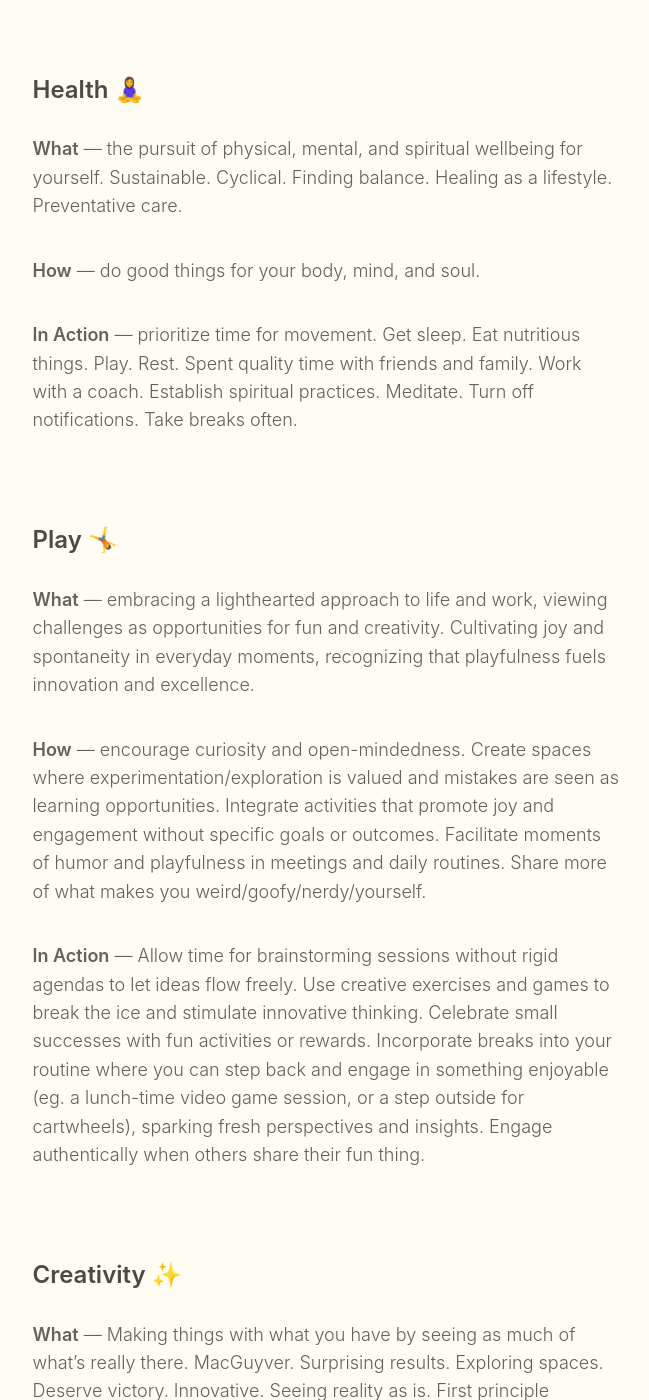
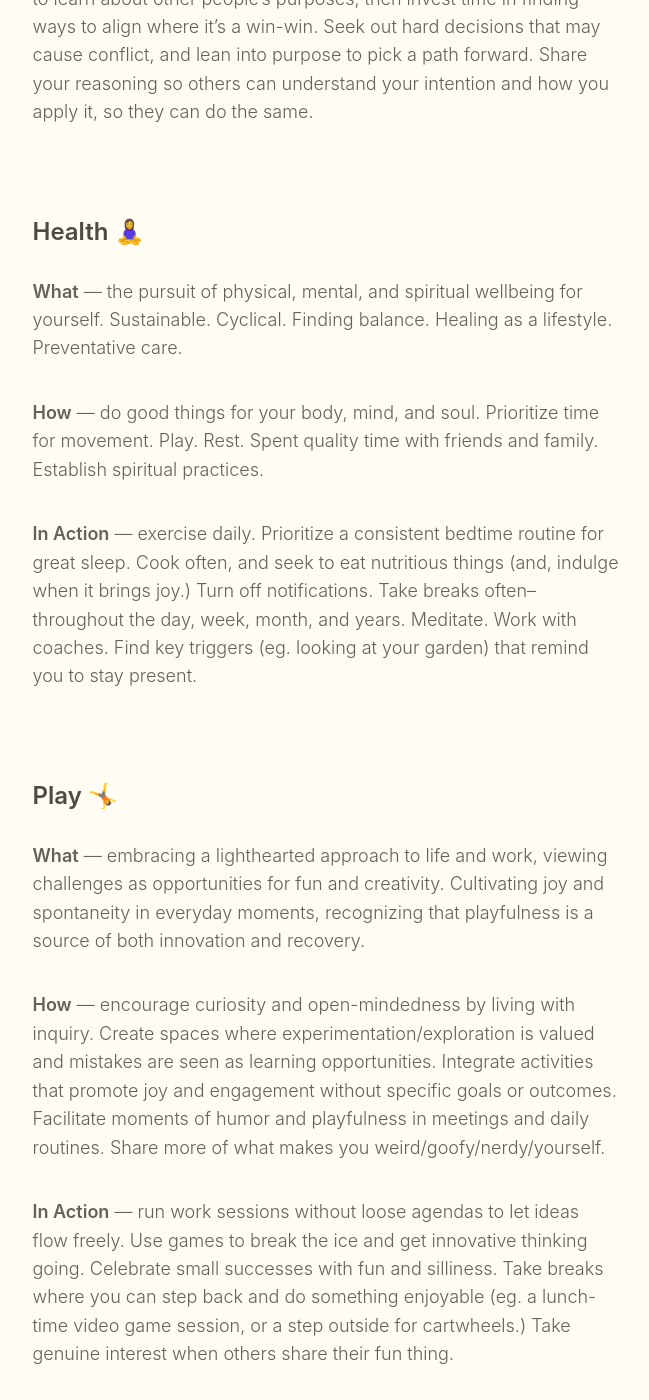
Before and after one commit to paulmederos/pm17, a Jekyll site: the page built from _posts/2018-12-01-guiding-values.markdown, in a window 1280 px wide and 1400 px high, scrolled down 1738 px. Shown: the whole window, without its empty margins (314-963 px from the left). Built offline with Jekyll 4.4.1, drawn with Linux system fonts in a browser that asks for light colours; some web fonts are replaced; some of the changed text lies outside the part shown.

Commit message:
Update 2018-12-01-guiding-values.markdown

```diff
--- a/_posts/2018-12-01-guiding-values.markdown
+++ b/_posts/2018-12-01-guiding-values.markdown
@@ -17,30 +17,30 @@
 ## Love 💕
 **What** — leaning into our universal onesness with all. Understanding our connection and acting on it for the well-being of us all. Deeply caring for others, and wanting to be a part of their lives. A deep sense of appreciation and thanks for what you are now and have been.
 
-**How** — choose to deepen connections. Constantly look to elevate others. Be kind. Practice empathy, compassion, and patience daily at work with yourself and others.Be proactive when you sense tension. Give more than you take. Show appreciation more often than you think. Be thankful for where you are today. Make time to notice things you are thankful for. Respect other's expertise and time.
+**How** — choose to deepen connections. Constantly look to elevate others. Be kind. Practice empathy, compassion, and patience daily at work with yourself and others. Be proactive when you sense tension. Give more than you take. Show appreciation more often than you think. Be thankful for where you are today. Make time to notice things you are thankful for. Respect other's expertise and time.
 
-**In Action** — when needing something from someone, be considerate of their time. Prioritize family time over work time. If sustainable packaging is an option, use it because it helps the Earth / other living beings. Champion social impact action (e.g. URM inclusivity, women's pay gap, animal cruelty, climate change.) Recognize someone when they've done a great job. Tell someone you appreciate them today. Be vulnerable in conversations. Don't be so hard on yourself. Establish a practice of gratitude every morning.
+**In Action** — when needing something from someone, be considerate of their time. Prioritize family time over work time. If sustainable packaging is an option, use it because it helps the Earth / other living beings. Champion social impact action (e.g. URM inclusivity, women's pay gap, animal cruelty, climate change.) Recognize someone when they've done a great job. Tell someone you appreciate them today. Be vulnerable in conversations. Protect and cultivate vulerability. Don't be so hard on yourself. Establish a practice of gratitude every morning. Extend grace often, aka. forgive and forget.
 
 ## Purpose 🌊
 **What** — imagining a better future, then working towards it. Being grounded in vision. Intent manifest. The bigger picture. Being brave and authentically courageous. Spiritual pursuit.
 
 **How** — make time to reflect on your actions so they align with your vision and goals. Take time to think things through so you act with intention. Be authentic and practice radical candor.
 
-**In Action** — Revisit your values once a year. Plan with the end-goal in mind, and how you'll work towards it. Call out when you're spitballing or being raw. Learn about other's purposes and find paths of alignment.
+**In Action** — Revisit your values once a year. Plan with the end-goal in mind, and how you'll work towards it. Call out when you're spitballing / being raw, or when you've deepply considered a plan. Make space to learn about other people's purposes, then invest time in finding ways to align where it's a win-win. Seek out hard decisions that may cause conflict, and lean into purpose to pick a path forward. Share your reasoning so others can understand your intention and how you apply it, so they can do the same.
 
 ## Health 🧘‍♀️
 **What** — the pursuit of physical, mental, and spiritual wellbeing for yourself. Sustainable. Cyclical. Finding balance. Healing as a lifestyle. Preventative care.
 
-**How** — do good things for your body, mind, and soul.
+**How** — do good things for your body, mind, and soul. Prioritize time for movement. Play. Rest. Spent quality time with friends and family.  Establish spiritual practices.
 
-**In Action** — prioritize time for movement. Get sleep. Eat nutritious things. Play. Rest. Spent quality time with friends and family. Work with a coach. Establish spiritual practices. Meditate. Turn off notifications. Take breaks often.
+**In Action** — exercise daily. Prioritize a consistent bedtime routine for great sleep. Cook often, and seek to eat nutritious things (and, indulge when it brings joy.) Turn off notifications. Take breaks often-- throughout the day, week, month, and years. Meditate. Work with coaches. Find key triggers (eg. looking at your garden) that remind you to stay present.
 
 ## Play 🤸
-**What** — embracing a lighthearted approach to life and work, viewing challenges as opportunities for fun and creativity. Cultivating joy and spontaneity in everyday moments, recognizing that playfulness fuels innovation and excellence.
+**What** — embracing a lighthearted approach to life and work, viewing challenges as opportunities for fun and creativity. Cultivating joy and spontaneity in everyday moments, recognizing that playfulness is a source of both innovation and recovery.
 
-**How** — encourage curiosity and open-mindedness. Create spaces where experimentation/exploration is valued and mistakes are seen as learning opportunities. Integrate activities that promote joy and engagement without specific goals or outcomes. Facilitate moments of humor and playfulness in meetings and daily routines. Share more of what makes you weird/goofy/nerdy/yourself.
+**How** — encourage curiosity and open-mindedness by living with inquiry. Create spaces where experimentation/exploration is valued and mistakes are seen as learning opportunities. Integrate activities that promote joy and engagement without specific goals or outcomes. Facilitate moments of humor and playfulness in meetings and daily routines. Share more of what makes you weird/goofy/nerdy/yourself.
 
-**In Action** — Allow time for brainstorming sessions without rigid agendas to let ideas flow freely. Use creative exercises and games to break the ice and stimulate innovative thinking. Celebrate small successes with fun activities or rewards. Incorporate breaks into your routine where you can step back and engage in something enjoyable (eg. a lunch-time video game session, or a step outside for cartwheels), sparking fresh perspectives and insights. Engage authentically when others share their fun thing.
+**In Action** — run work sessions without loose agendas to let ideas flow freely. Use games to break the ice and get innovative thinking going. Celebrate small successes with fun and silliness. Take breaks where you can step back and do something enjoyable (eg. a lunch-time video game session, or a step outside for cartwheels.) Take genuine interest when others share their fun thing.
 
 ## Creativity ✨
 **What** — Making things with what you have by seeing as much of what's really there. MacGuyver. Surprising results. Exploring spaces. Deserve victory. Innovative. Seeing reality as is. First principle thinking.
```
